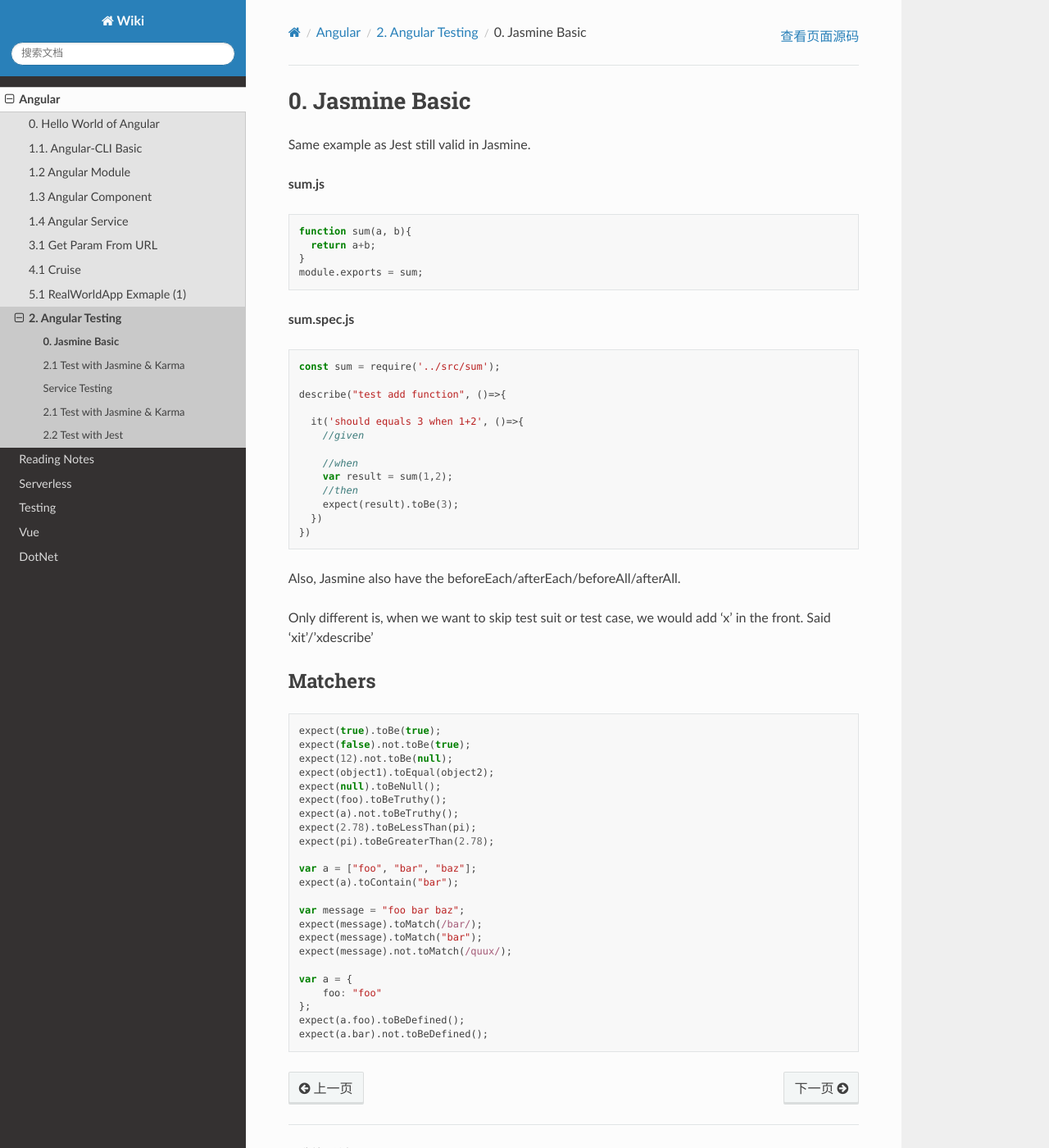
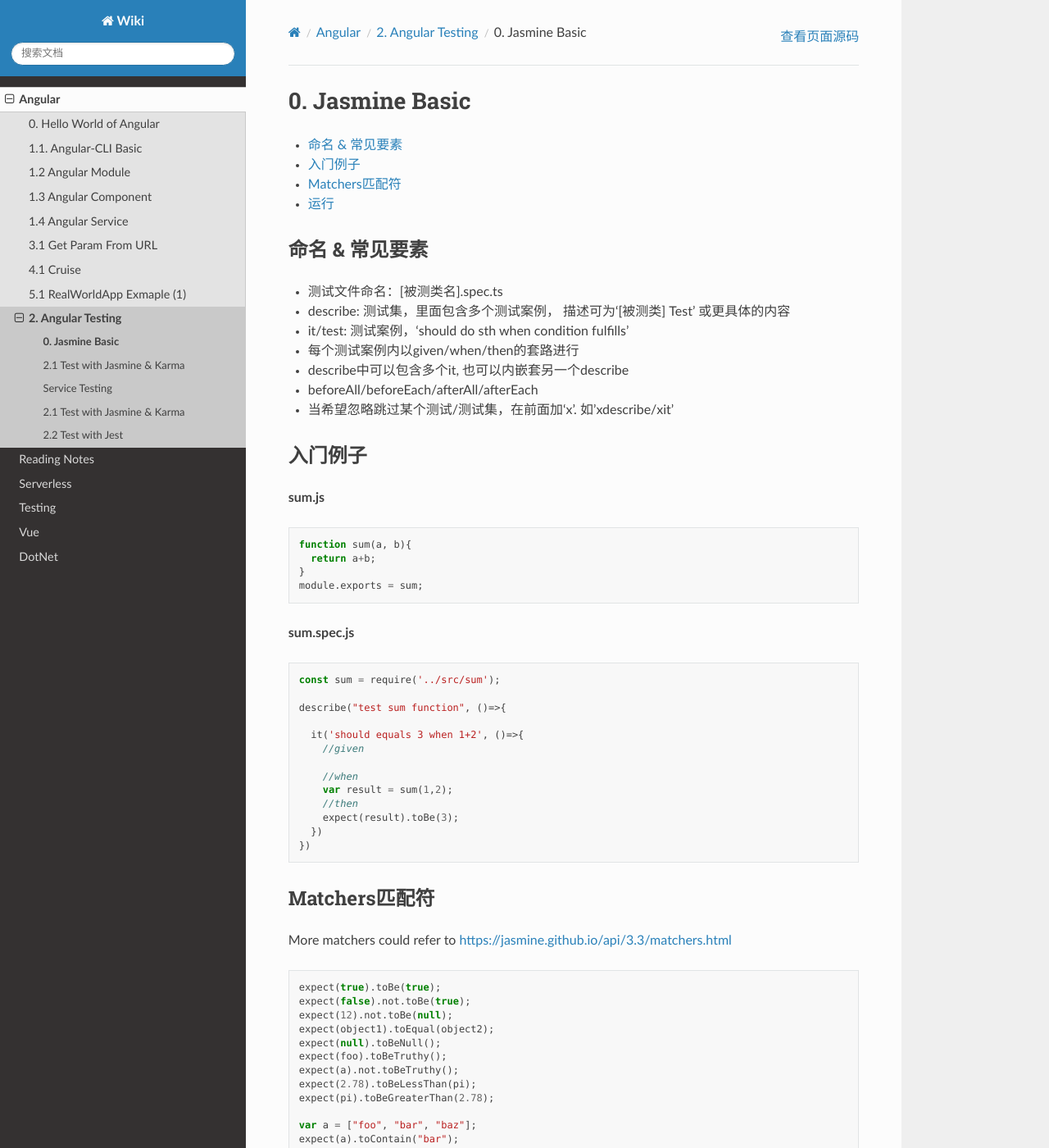
Before and after one commit to abigail830/Sphinx_wiki, a Sphinx documentation site: the page built from source/Angular/2_AngularTesting/0_JasmineBasic.rst, in a window 1280 px wide and 1400 px high. Shown: the whole window at 82% size. Built offline with Sphinx 7.4.7 and the Read the Docs theme 2.0.0, drawn with Linux system fonts in a browser that asks for light colours; some of the changed text lies outside the part shown.

Commit message:
Update 0_JasmineBasic.rst

```diff
--- a/source/Angular/2_AngularTesting/0_JasmineBasic.rst
+++ b/source/Angular/2_AngularTesting/0_JasmineBasic.rst
@@ -1,7 +1,25 @@
 0. Jasmine Basic
 =====================
 
-Same example as Jest still valid in Jasmine.
+* `命名 & 常见要素`_
+* `入门例子`_
+* `Matchers匹配符`_
+* `运行`_
+
+命名 & 常见要素
+------------------
+
+* 测试文件命名：[被测类名].spec.ts
+* describe: 测试集，里面包含多个测试案例， 描述可为‘[被测类] Test’ 或更具体的内容
+* it/test: 测试案例，‘should do sth when condition fulfills'
+* 每个测试案例内以given/when/then的套路进行
+* describe中可以包含多个it, 也可以内嵌套另一个describe
+* beforeAll/beforeEach/afterAll/afterEach
+* 当希望忽略跳过某个测试/测试集，在前面加‘x'. 如'xdescribe/xit'
+
+
+入门例子
+---------
 
 **sum.js**
 
@@ -19,7 +37,7 @@ Same example as Jest still valid in Jasmine.
 
   const sum = require('../src/sum');
 
-  describe("test add function", ()=>{
+  describe("test sum function", ()=>{
 
     it('should equals 3 when 1+2', ()=>{
       //given
@@ -31,12 +49,11 @@ Same example as Jest still valid in Jasmine.
     })
   })
 
-Also, Jasmine also have the beforeEach/afterEach/beforeAll/afterAll.
 
-Only different is, when we want to skip test suit or test case, we would add 'x' in the front. Said 'xit'/'xdescribe'
+Matchers匹配符
+------------------
 
-Matchers
-^^^^^^^^^^^^^
+More matchers could refer to https://jasmine.github.io/api/3.3/matchers.html
 
 .. code-block:: typescript
 
@@ -64,5 +81,11 @@ Matchers
   expect(a.foo).toBeDefined();
   expect(a.bar).not.toBeDefined();
 
+运行
+----------
+
+在Cli创建的Angular项目中，‘npm test'/'yarn test'就可以运行测试案例. 因为angular默认也使用了karma的chrome驱动，所以运行时会弹出chrome浏览器
+
+
 
 .. index:: Angular, Jasmine, Testing
```
